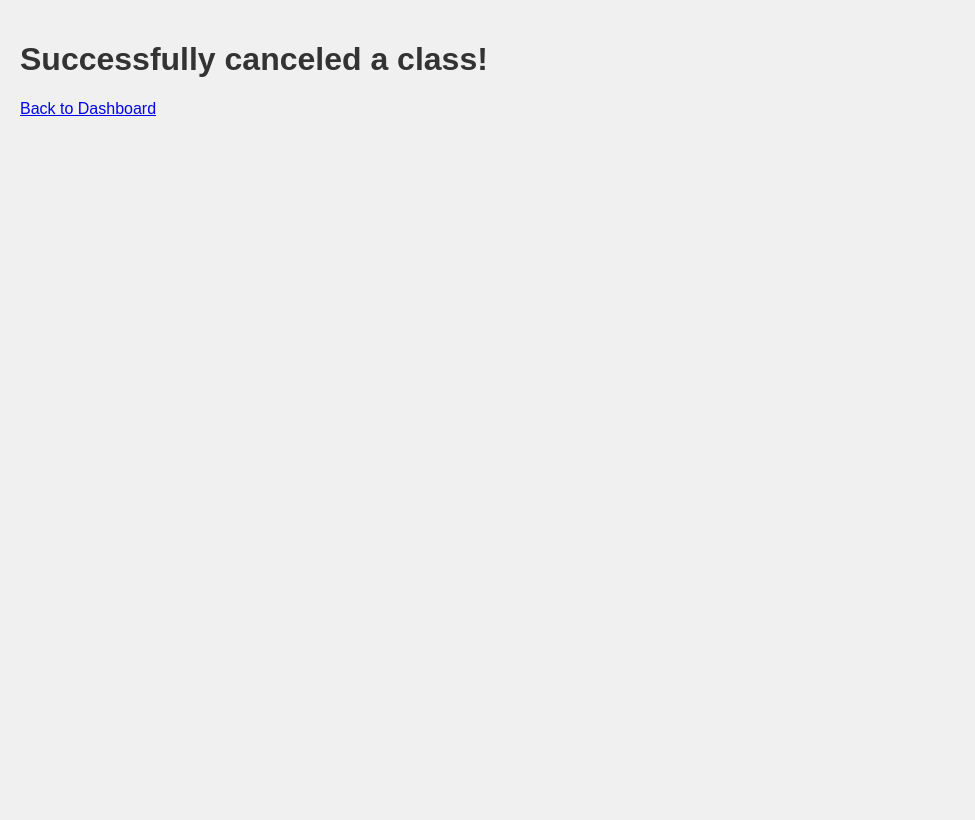
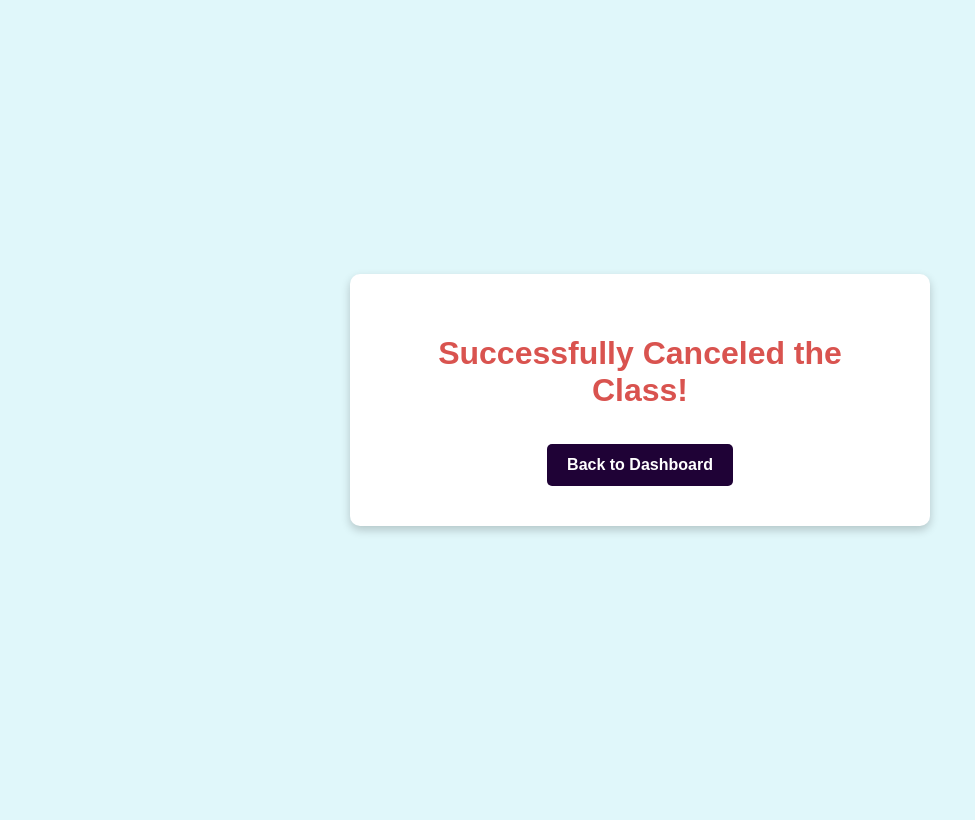
Before and after one commit to connormckellips/YMCA, a PHP site: page /successCancel.php in a window 1280 px wide. Shown: the whole page, without its empty margins (0-975 px from the left). Before the commit the page ends 116 px from the top, so only its background shows below. Run offline with PHP 8.4, Linux system fonts and the light colour scheme.

Commit message:
Update successCancel.php

```diff
--- a/successCancel.php
+++ b/successCancel.php
@@ -1,12 +1,65 @@
 <!DOCTYPE html>
+<html lang="en">
 <head>
     <meta charset="UTF-8">
     <meta name="viewport" content="width=device-width, initial-scale=1.0">
     <link rel="stylesheet" href="styles.css">
     <title>Successful Class Cancellation</title>
+    <style>
+        /* Background styling */
+        body, html {
+            height: 100%;
+            margin: 0;
+            display: flex;
+            justify-content: center;
+            align-items: center;
+            font-family: Arial, sans-serif;
+            background-color: #e0f7fa; /* Light blue background */
+            color: #333;
+        }
+
+        /* Main container styling */
+        .container {
+            text-align: center;
+            padding: 40px;
+            background-color: #ffffff;
+            border-radius: 10px;
+            box-shadow: 0px 4px 10px rgba(0, 0, 0, 0.2);
+            max-width: 500px;
+            width: 90%;
+        }
+
+        h1 {
+            font-size: 2rem;
+            margin-bottom: 20px;
+            color: #d9534f; /* A gentle red for cancellation */
+        }
+
+        /* Back to Dashboard button styling */
+        .back-button {
+            display: inline-block;
+            padding: 12px 20px;
+            margin-top: 15px;
+            background-color: #1f0236;
+            color: white;
+            border: none;
+            border-radius: 5px;
+            text-decoration: none;
+            font-size: 1rem;
+            font-weight: bold;
+            transition: background-color 0.3s ease;
+        }
+
+        .back-button:hover {
+            background-color: #3a215e;
+        }
+    </style>
 </head>
 <body>
-   <h1>Successfully canceled a class!</h1>
-   <a href=dashboard.php>Back to Dashboard</a>
+    <!-- Main container -->
+    <div class="container">
+        <h1>Successfully Canceled the Class!</h1>
+        <a href="dashboard.php" class="back-button">Back to Dashboard</a>
+    </div>
 </body>
 </html>
```
